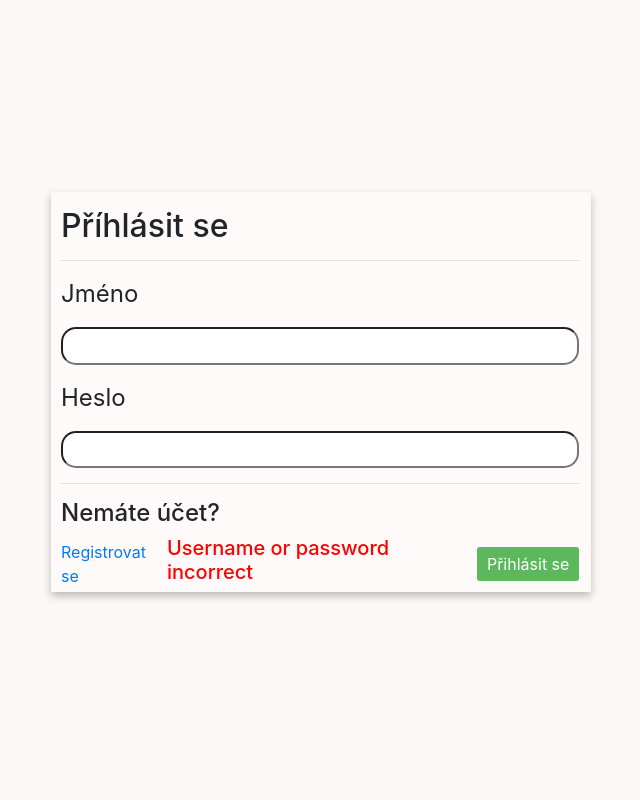
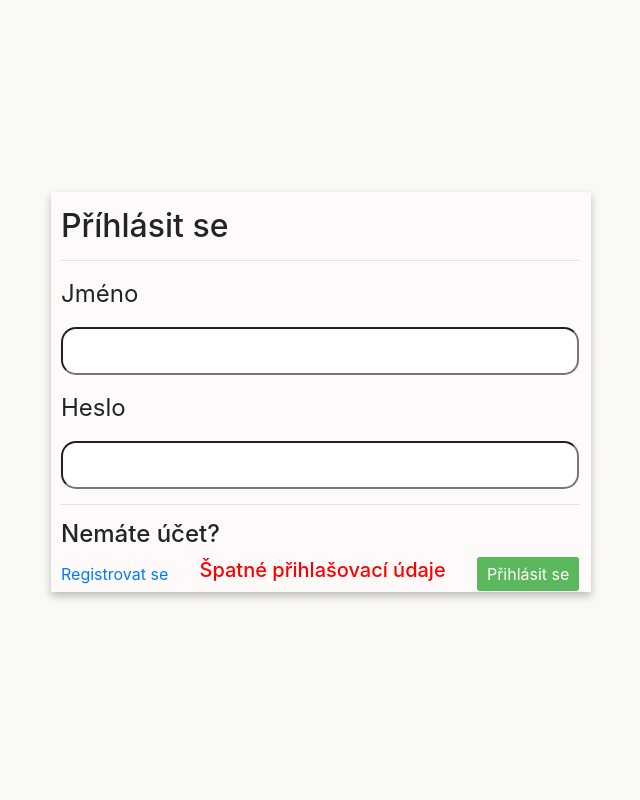
Before and after one commit to Dri3xCz/Chat-AS, a PHP site: page /web/login/?error=invalid_credentials in a window 1280 px wide. Shown: the whole page, without its empty margins (319-959 px from the left). Run offline with PHP 8.4, Linux system fonts and the light colour scheme.

Commit message:
refactor: přepsání error msgs do češtiny

```diff
--- a/app/style.css
+++ b/app/style.css
@@ -104,11 +104,13 @@ p {
 
 .register-form > input {
     height: 10%;
+    padding-left: 10px;
     border-radius: 15px;
 }
 
 .login-form > input {
     height: 12%;
+    padding-left: 10px;
     border-radius: 15px;
 }
 
--- a/app/web/login/index.php
+++ b/app/web/login/index.php
@@ -1,4 +1,4 @@
-<html lang="en">
+<html lang="cs">
 <head>
     <meta charset="UTF-8">
     <meta http-equiv="X-UA-Compatible" content="IE=edge">
@@ -17,7 +17,7 @@
                         <h2>Příhlásit se</h3>
                         <hr>
                         <label for="username">Jméno</label>
-                        <input type="text" name="username">
+                        <input type="text" name="username" autocomplete="off">
                         <label for="password">Heslo</label>
                         <input type="password" name="password">
                         <hr>
@@ -28,7 +28,7 @@
                                 <?php
                                     $error = isset($_GET["error"]) ? $_GET["error"] : "";
                                     if($error == "invalid_credentials")
-                                        echo '<h5 style="color: red">Username or password incorrect</h5>';
+                                        echo '<h5 style="color: red">Špatné přihlašovací údaje</h5>';
                                 ?>
                                 <input type="submit" value="Přihlásit se" class="submit-button">
                             </div>
```
Also changed, not shown: app/web/register/index.php (+5 -5 lines).
